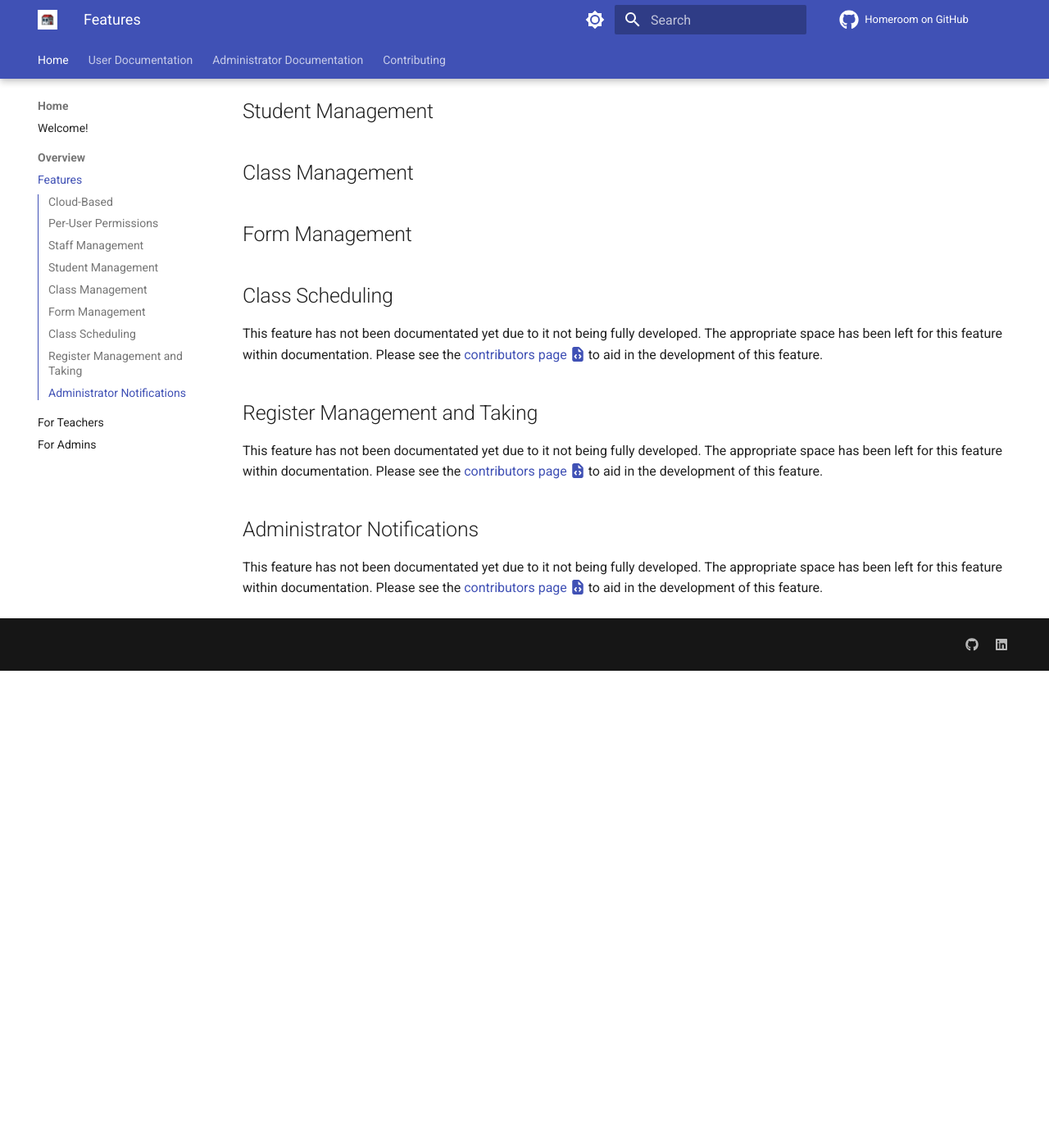
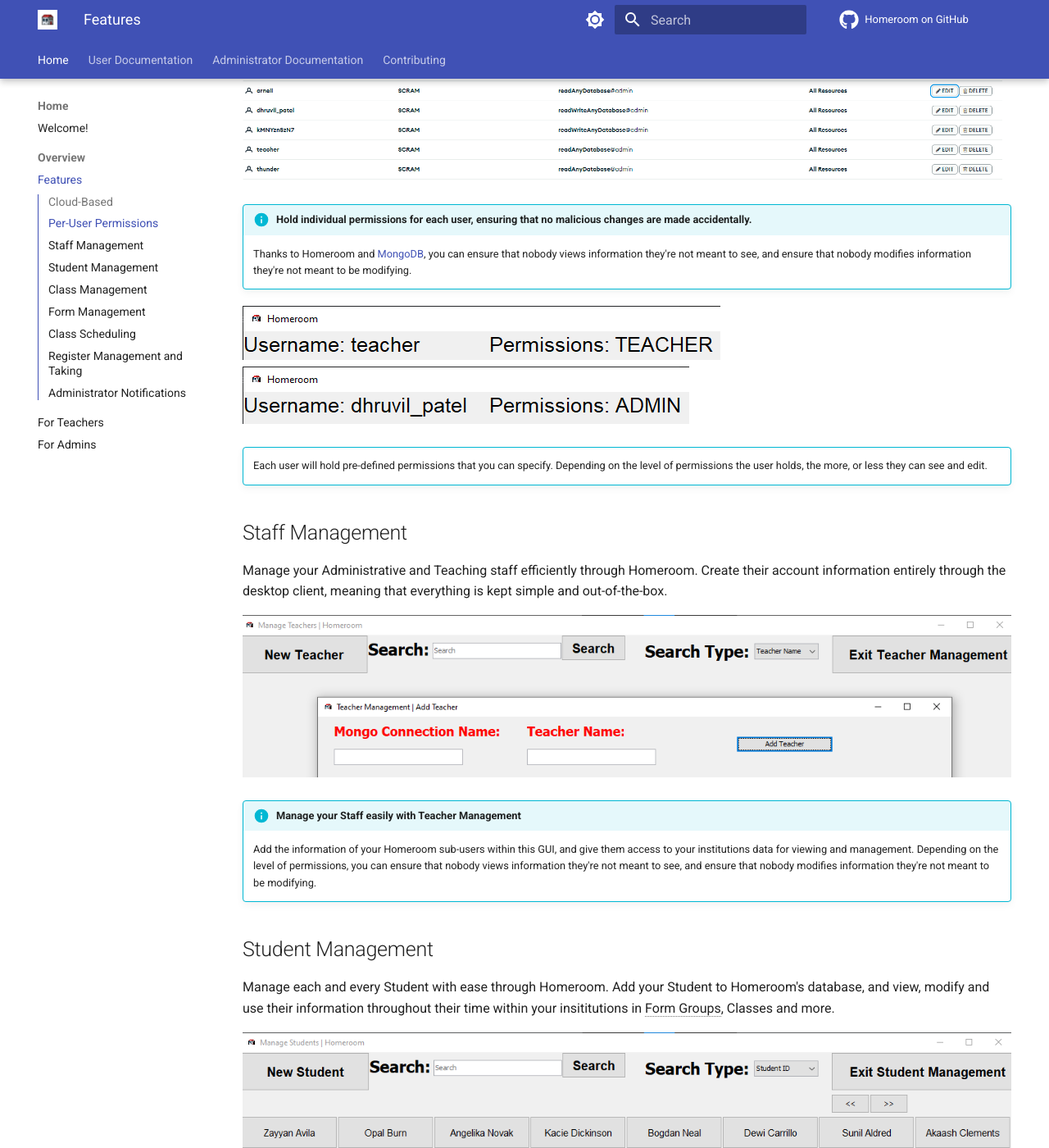
Before and after one commit to longbow122/homeroom-docs, an MkDocs documentation site: the page built from docs/features.md, in a window 1280 px wide and 1400 px high, scrolled down 1174 px. Shown: the whole window at 82% size. Built offline with MkDocs 1.6.1 and Material for MkDocs 9.7.7, drawn with Linux system fonts in a browser that asks for light colours; some web fonts are replaced; comment, search, counter and statistics services are not loaded; before the commit the page ends 1992 px from its top, so only the background shows below that; some of the changed text lies outside the part shown.

Commit message:
Fully implemented Feature Documentation.
Fully implemented Feature documentation, with images and extra flair. Moving onto supplementary information for use-cases next.

```diff
--- a/docs/features.md
+++ b/docs/features.md
@@ -11,21 +11,56 @@
 ## Cloud-Based
 Never worry about losing a file again with a structured, cloud-based application using [MongoDB](https://www.mongodb.com/cloud/atlas/register). Download Homeroom on any machine, and continue right where you left off.
 
-![Don't waste time sending information to an Admin](screenshots/mongoDBScreenshot.png){ align=left } testing textdjaisdiaodjiasojdioajdioajdioajwoihoia
-
-!!! info "Don't waste time manaully sending information to an Admin."
+![Don't waste time sending information to an Admin](screenshots/mongoDBScreenshot.png){ align=left }
+!!! info "Don't waste time manually sending information to an Admin."
 
     Thanks to Homeroom and [MongoDB](https://www.mongodb.com/cloud/atlas/register), you'll never need to worry about sending information to an Admin again. Simply perform your task through Homeroom as standard, and let Homeroom handle the rest.
 
 ## Per-User Permissions
+Using [MongoDB](https://www.mongodb.com/cloud/atlas/register)'s built-in permissions system, Homeroom is able to use this information to gauge what each user is able to do, and hide certain features and information from the user according to their specific permissions.
+
+![Permissions](screenshots/mongoDBPermissions.png)
+!!! info "Hold individual permissions for each user, ensuring that no malicious changes are made accidentally."
+
+    Thanks to Homeroom and [MongoDB](https://www.mongodb.com/cloud/atlas/register), you can ensure that nobody views information they're not meant to see, and ensure that nobody modifies information they're not meant to be modifying.
+
+![User Perms](screenshots/teacherPermissions.png)
+![Admin Perms](screenshots/adminPermissions.png)
+!!! info ""
+
+    Each user will hold pre-defined permissions that you can specify. Depending on the level of permissions the user holds, the more, or less they can see and edit.
 
 ## Staff Management
+Manage your Administrative and Teaching staff efficiently through Homeroom. Create their account information entirely through the desktop client, meaning that everything is kept simple and out-of-the-box.
+
+![Teacher Management](screenshots/teacherManagement.png)
+!!! info "Manage your Staff easily with Teacher Management"
+
+    Add the information of your Homeroom sub-users within this GUI, and give them access to your institutions data for viewing and management. Depending on the level of permissions, you can ensure that nobody views information they're not meant to see, and ensure that nobody modifies information they're not meant to be modifying.
 
 ## Student Management
+Manage each and every Student with ease through Homeroom. Add your Student to Homeroom's database, and view, modify and use their information throughout their time within your insititutions in Form Groups, Classes and more.
 
+![Student Management](screenshots/studentManagement.png)
+!!! info "Manage your Students with ease using Student Management"
+
+    Add the information of your Students within this GUI, and add them to Classes, Form Groups, take registers with them, account for their attendance, modify and view their schedules and more.
 ## Class Management
+Manage Classes with ease using Class Management. Add Students and Teachers to your Classes before adding them to a schedule. Use this class throughout the institution in performing several administrative operations.
+
+![Class Management](screenshots/classManagement.png)
+!!! info "Manage your Classes easily with Class Management"
+
+    Manage every Class within your institution through Homeroom. Create a Class and add Forms, Students and Teachers to it. Use this Class within your institution to perform several administrative tasks while managing the school.
 
 ## Form Management
+Manage every Form within your institution through Homeroom. Create a Form and add Students to it. Use this Form throughout your institution to perform several administrative tasks while managing the school.
+
+![Form Management](screenshots/formManagement.png)
+!!! info "Manage your Forms with ease using Form Management"
+
+    Create Forms using this GUI, and add them to Classes, or even outright use them within your institution's schedule.
+
 
 ## Class Scheduling
 This feature has not been documentated yet due to it not being fully developed. The appropriate space has been left for this feature within documentation. Please see the [contributors page :fontawesome-solid-file-code:](contributors.md) to aid in the development of this feature.
--- a/mkdocs.yml
+++ b/mkdocs.yml
@@ -43,6 +43,8 @@
   - pymdownx.details
   - admonition
   - pymdownx.superfences
+  - toc:
+    permalink: true
   - pymdownx.snippets:
       auto_append:
         - includes/abbreviations.md
```
Also changed, not shown: includes/abbreviations.md (+4 -0 lines), docs/screenshots/adminPermissions.png (added), docs/screenshots/classManagement.png (added), docs/screenshots/formManagement.png (added), docs/screenshots/mongoDBPermissions.png (added), docs/screenshots/studentManagement.png (added), docs/screenshots/teacherManagement.png (added), docs/screenshots/teacherPermissions.png (added).
